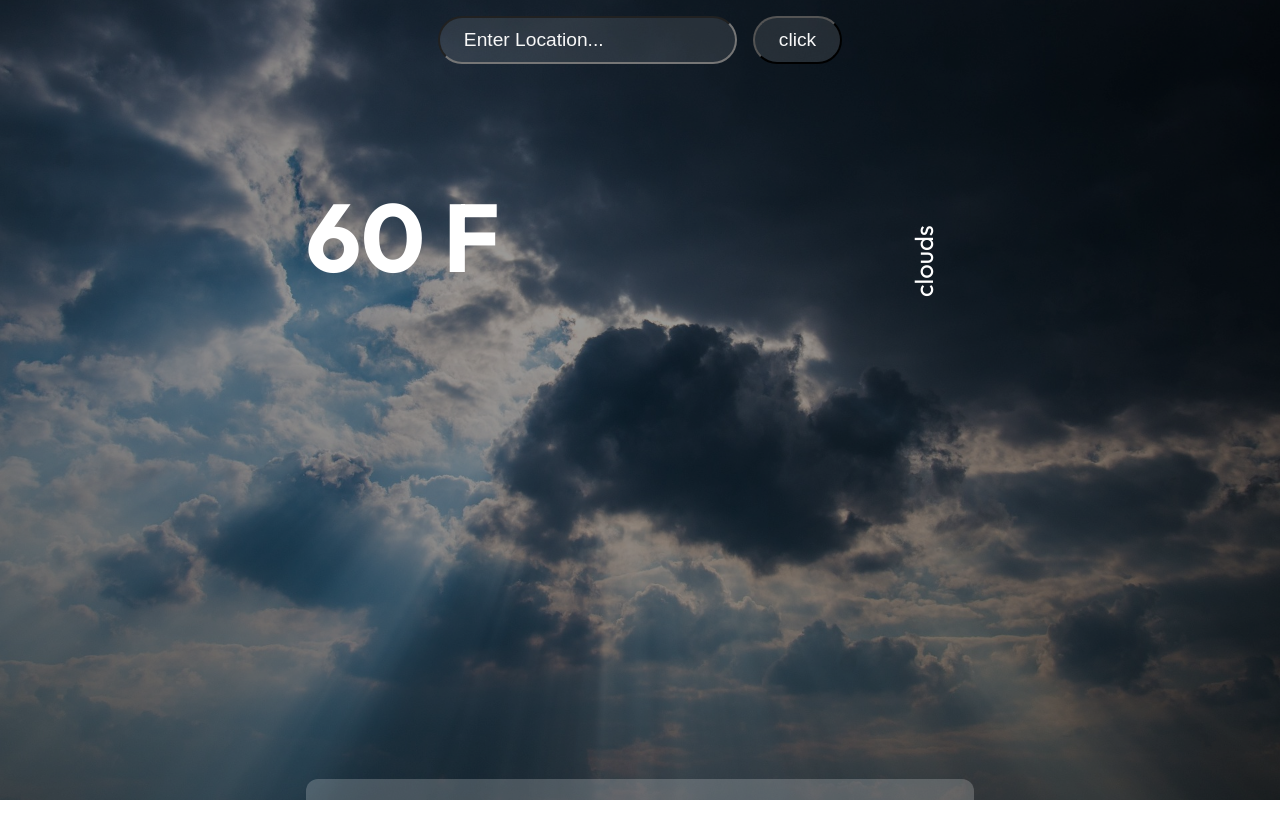
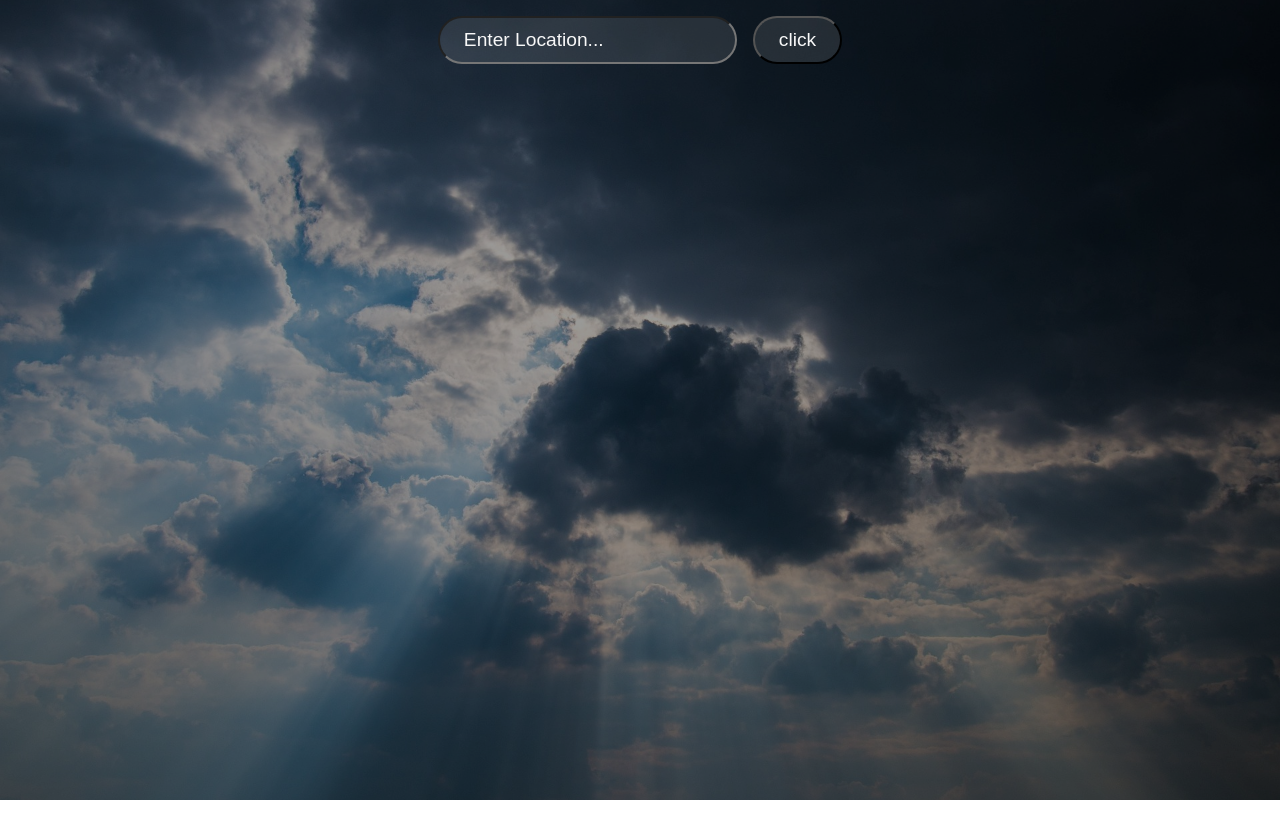
Before and after one commit to iamharie/weather-app, a React (Vite) app: page / in a window 1280 px wide. Shown: the top 838 px of the page. Built offline with nearby package versions, Linux system fonts and the light colour scheme.

Commit message:
Cleaned up the code base

```diff
--- a/src/App.jsx
+++ b/src/App.jsx
@@ -1,26 +1,27 @@
 import { useEffect, useRef, useState } from "react";
-
-// const location = "Dallas";
+import MainScreen from "./MainScreen.jsx";
 
 function App() {
   // const [loading, isLoading] = useState(false);
-  // const [error, setError] = useState(null);
+  const [error, setError] = useState(null);
   const [data, setData] = useState({});
+
   const [location, setLocation] = useState("");
-
-  const keystroke = useRef();
+  const userInput = useRef();
 
   function handleClick() {
-    const typedLoc = keystroke.current.value;
-    setLocation(typedLoc);
+    const inputLocation = userInput.current.value;
+    setLocation(inputLocation);
+    userInput.current.value = "";
   }
-  // const url = `https://api.openweathermap.org/data/2.5/weather?q=${location}&appid=aa601f7e782dc02a2ada20a7a1d64043`;
+
+  const url = `https://api.openweathermap.org/data/2.5/weather?q=${location}&units=imperial&appid=aa601f7e782dc02a2ada20a7a1d64043`;
 
   useEffect(() => {
+    if (!location) return;
     const searchLocation = async () => {
       try {
         const response = await fetch(url);
-
         if (!response.ok) {
           throw new Error("Failed to fetch data");
         }
@@ -28,7 +29,7 @@ function App() {
         setData(responseData);
         console.log(responseData);
       } catch (error) {
-        setError(error);
+        setError(error.message);
       }
     };
     searchLocation();
@@ -36,45 +37,7 @@ function App() {
 
   return (
     <>
-      <div className="app">
-        <div className="search">
-          <input
-            type="text"
-            placeholder="Enter Location..."
-            ref={keystroke}
-          ></input>
-          <button className="btn" onClick={handleClick}>
-            click
-          </button>
-        </div>
-        <div className="container">
-          <div className="top">
-            <div className="location">
-              <p>{data.name}</p>
-            </div>
-            <div className="temp">
-              <h1>60 F</h1>
-            </div>
-            <div className="description">
-              <p>clouds</p>
-            </div>
-          </div>
-          <div className="bottom">
-            <div className="feels">
-              {/* <p>{data.main.feels_like}</p> */}
-              <p className="bold">Feels Like</p>
-            </div>
-            <div className="humidity">
-              {/* <p>{data.main.humidity}%</p> */}
-              <p className="bold">Humidity</p>
-            </div>
-            <div className="wind">
-              {/* <p>{data.wind.speed} MPH</p> */}
-              <p className="bold">Wind Speed</p>
-            </div>
-          </div>
-        </div>
-      </div>
+      <MainScreen handleClick={handleClick} userInput={userInput} data={data} />
     </>
   );
 }
--- /dev/null
+++ b/src/MainScreen.jsx
@@ -0,0 +1,49 @@
+export default function MainScreen({ handleClick, userInput, data }) {
+  return (
+    <div className="app">
+      <div className="search">
+        <input
+          type="text"
+          placeholder="Enter Location..."
+          ref={userInput}
+        ></input>
+        <button className="btn" onClick={handleClick}>
+          click
+        </button>
+      </div>
+      <div className="container">
+        <div className="top">
+          <div className="location">
+            <p>{data.name}</p>
+          </div>
+          <div className="temp">
+            {data.main ? <h1>{data.main.temp.toFixed()}°F</h1> : null}
+          </div>
+          <div className="description">
+            {data.weather ? <p>{data.weather[0].main}</p> : null}
+          </div>
+        </div>
+        {data.name !== undefined && (
+          <div className="bottom">
+            <div className="feels">
+              {data.main ? (
+                <p className="bold">{data.main.feels_like.toFixed()}°F</p>
+              ) : null}
+              <p className="bold">Feels Like</p>
+            </div>
+            <div className="humidity">
+              {data.main ? <p className="bold">{data.main.humidity}%</p> : null}
+              <p className="bold">Humidity</p>
+            </div>
+            <div className="wind">
+              {data.wind ? (
+                <p className="bold">{data.wind.speed.toFixed()} MPH</p>
+              ) : null}
+              <p className="bold">Wind Speed</p>
+            </div>
+          </div>
+        )}
+      </div>
+    </div>
+  );
+}
--- a/src/index.css
+++ b/src/index.css
@@ -50,6 +50,7 @@ h1 {
   border-radius: 25px;
   border-radius: 1px solid rgba(255, 255, 255, 0.8);
   background: rgba(255, 255, 255, 0.1);
+  color: #f8f8f8;
 }
 
 ::placeholder {
```
